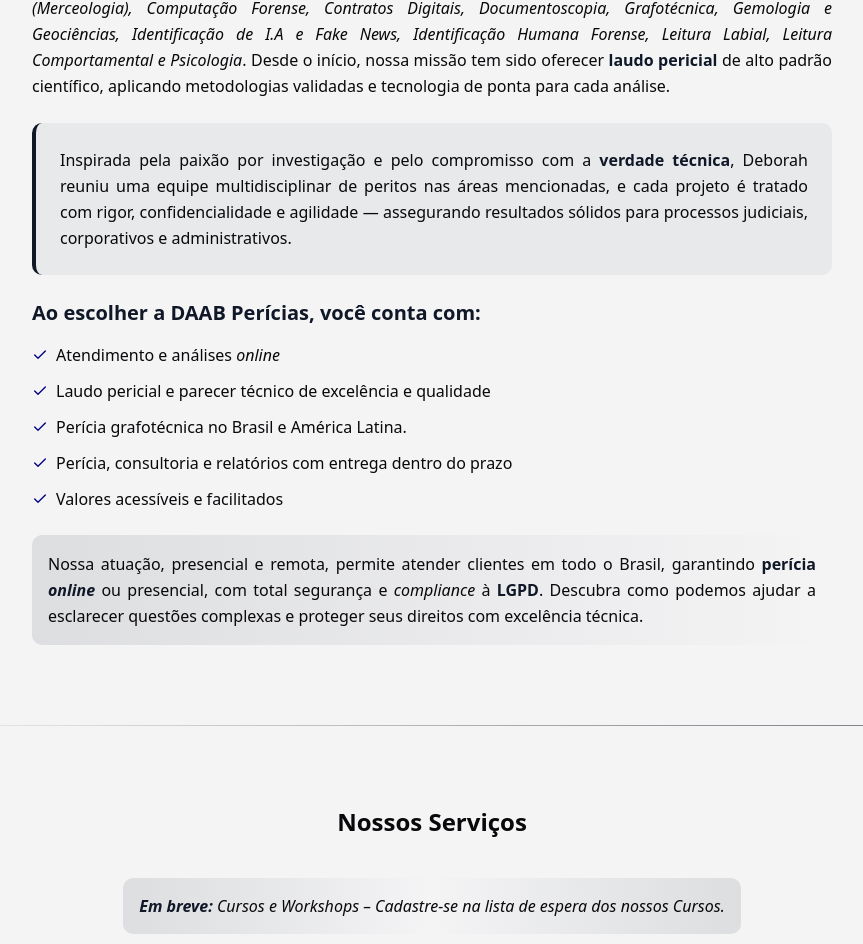
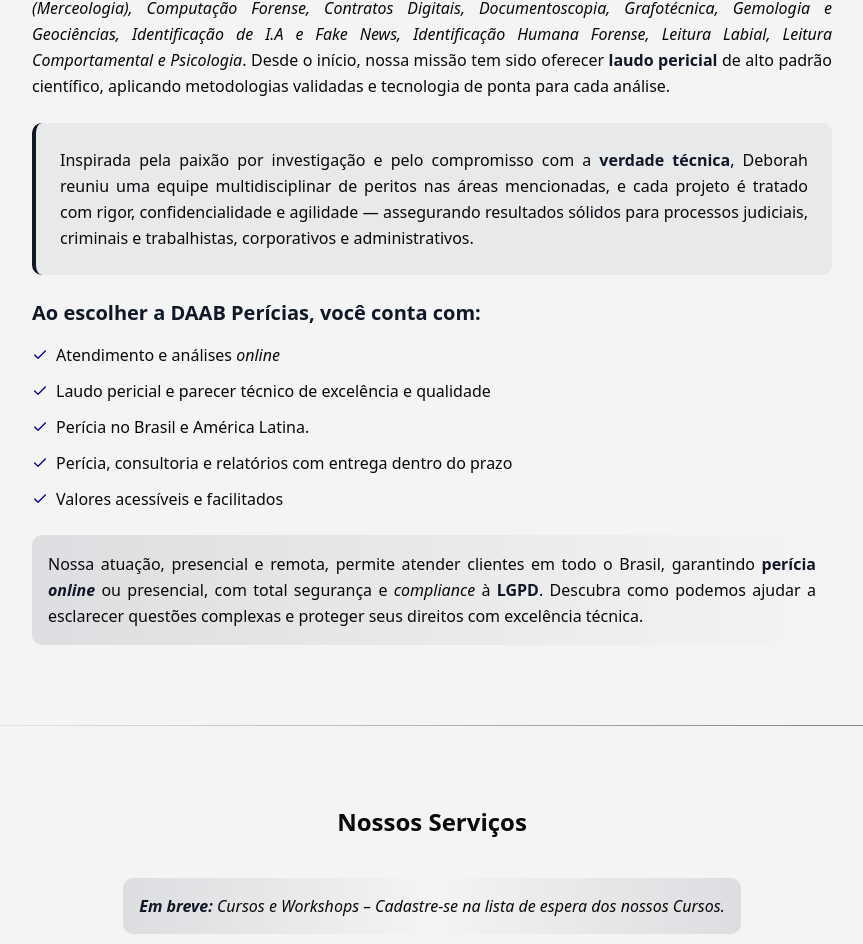
Before and after one commit to brunohhomem/daab-web, a Next.js app: page / in a window 1280 px wide. Shown: the part 892-1836 px from the top of the page, without its empty margins (208-1071 px from the left). Built offline with nearby package versions, Linux system fonts and the light colour scheme.

Commit message:
feat: daab correcoes

```diff
--- a/package.json
+++ b/package.json
@@ -1,6 +1,6 @@
 {
   "name": "daabweb",
-  "version": "0.1.0",
+  "version": "1.0.0",
   "private": true,
   "scripts": {
     "dev": "next dev",
--- a/src/components/About.tsx
+++ b/src/components/About.tsx
@@ -26,8 +26,7 @@
             Inspirada pela paixão por investigação e pelo compromisso com a{' '}
             <strong className="text-primary">verdade técnica</strong>, Deborah
             reuniu uma equipe multidisciplinar de peritos nas áreas mencionadas, e cada projeto é tratado com rigor, confidencialidade e agilidade —
-            assegurando resultados sólidos para processos judiciais,
-            corporativos e administrativos.
+            assegurando resultados sólidos para processos judiciais, criminais e trabalhistas, corporativos e administrativos.
           </p>
         </div>
 
@@ -39,7 +38,7 @@
             {[
               'Atendimento e análises online',
               'Laudo pericial e parecer técnico de excelência e qualidade',
-              'Perícia grafotécnica no Brasil e América Latina.',
+              'Perícia no Brasil e América Latina.',
               'Perícia, consultoria e relatórios com entrega dentro do prazo',
               'Valores acessíveis e facilitados'
             ].map((item, index) => (
```
